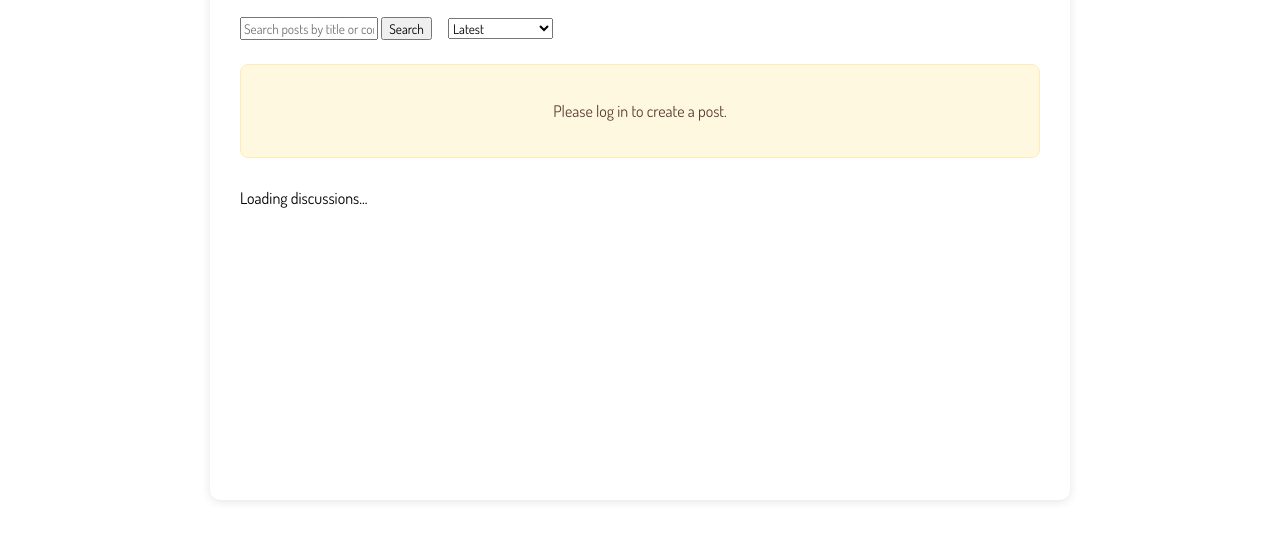
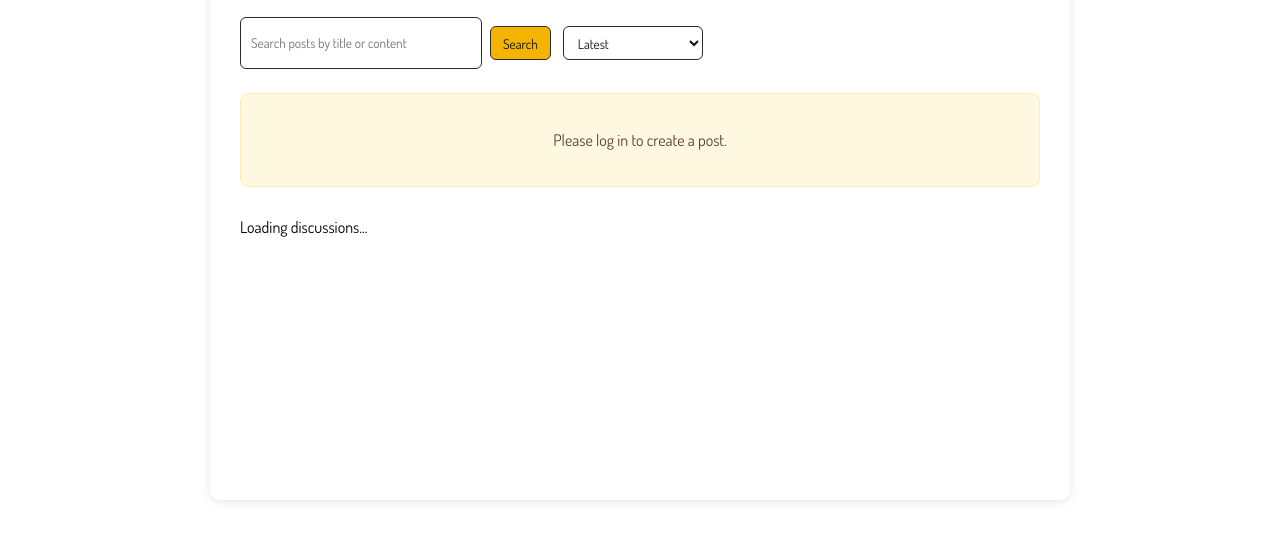
Before and after one commit to xxxbingexxx/PC4U, a website built with Vite: page source/discussion/discussion.html in a window 1280 px wide. Shown: the part 257-800 px from the top of the page. Built offline with nearby package versions, Linux system fonts and the light colour scheme.

Commit message:
Update discussion.css

```diff
--- a/source/discussion/discussion.css
+++ b/source/discussion/discussion.css
@@ -390,33 +390,76 @@ h2 {
 }
 /* [End] Author: Zhibin Wang, 01/31/26 */
 
+/* [Begin] Author: Pengyu Wang, 01/31/26
+   Purpose: Style discussion search bar + filter dropdown to match PC4U UI, including hover/focus states and responsive layout.
+*/
+
+.discussion-controls-search-bar {
+  display: flex;
+  align-items: center;
+  gap: 8px;
+}
+
+.discussion-controls-filter {
+  display: flex;
+  align-items: center;
+  gap: 12px;
+}
+
+#post-search-input {
+  font-family: "Dosis", sans-serif;
+  padding: 8px 10px;
+  border: 1px solid #2b2b2b;
+  border-radius: 6px;
+  background: #ffffff;
+  color: #111;
+  min-width: 220px;
+  height: 34px;
+}
+
+.post-sort-select {
+  font-family: "Dosis", sans-serif;
+  padding: 8px 10px;
+  border: 1px solid #2b2b2b;
+  border-radius: 6px;
+  background: #ffffff;
+  color: #111;
+  min-width: 140px;
+  height: 34px;
+}
+
 .search-post-btn {
-    /*For Pengyu*/
-    font-family: "Dosis", sans-serif;
+  font-family: "Dosis", sans-serif;
+  padding: 8px 12px;
+  border-radius: 6px;
+  border: 1px solid #2b2b2b;
+  background: #f4b400;
+  color: #111;
+  height: 34px;
+  cursor: pointer;
 }
 
 .search-post-btn:hover {
-    /*For Pengyu*/
-    cursor: pointer;
+  background: #d99d00;
 }
 
-.discussion-controls-filter {
-    /*For Pengyu*/
-    display: flex;
-    align-items: center;
-    gap: 16px;
+#post-search-input:focus,
+.post-sort-select:focus {
+  outline: none;
+  border-color: #f4b400;
+  box-shadow: 0 0 0 3px rgba(244, 180, 0, 0.25);
 }
 
-.discussion-controls-search-bar {
-    /*For Pengyu*/
+@media (max-width: 600px) {
+  .discussion-controls-search-bar,
+  .discussion-controls-filter {
+    width: 100%;
+  }
+
+  #post-search-input,
+  .post-sort-select {
+    min-width: 100%;
+  }
 }
 
-#post-search-input {
-    /*For Pengyu*/
-    font-family: "Dosis", sans-serif;
-}
-
-.post-sort-select {
-    /*For Pengyu*/
-    font-family: "Dosis", sans-serif;
-}
+/* [End] Author: Pengyu Wang, 01/31/26 */
```
